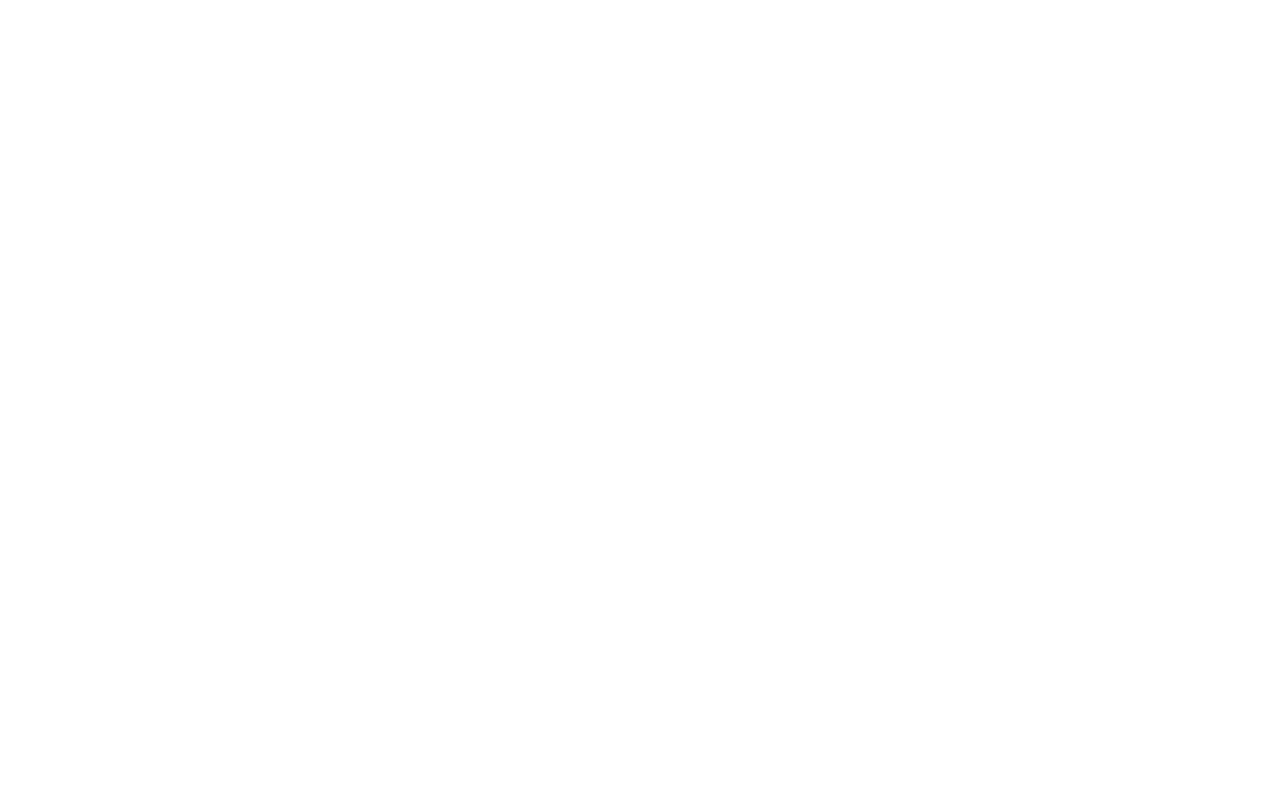
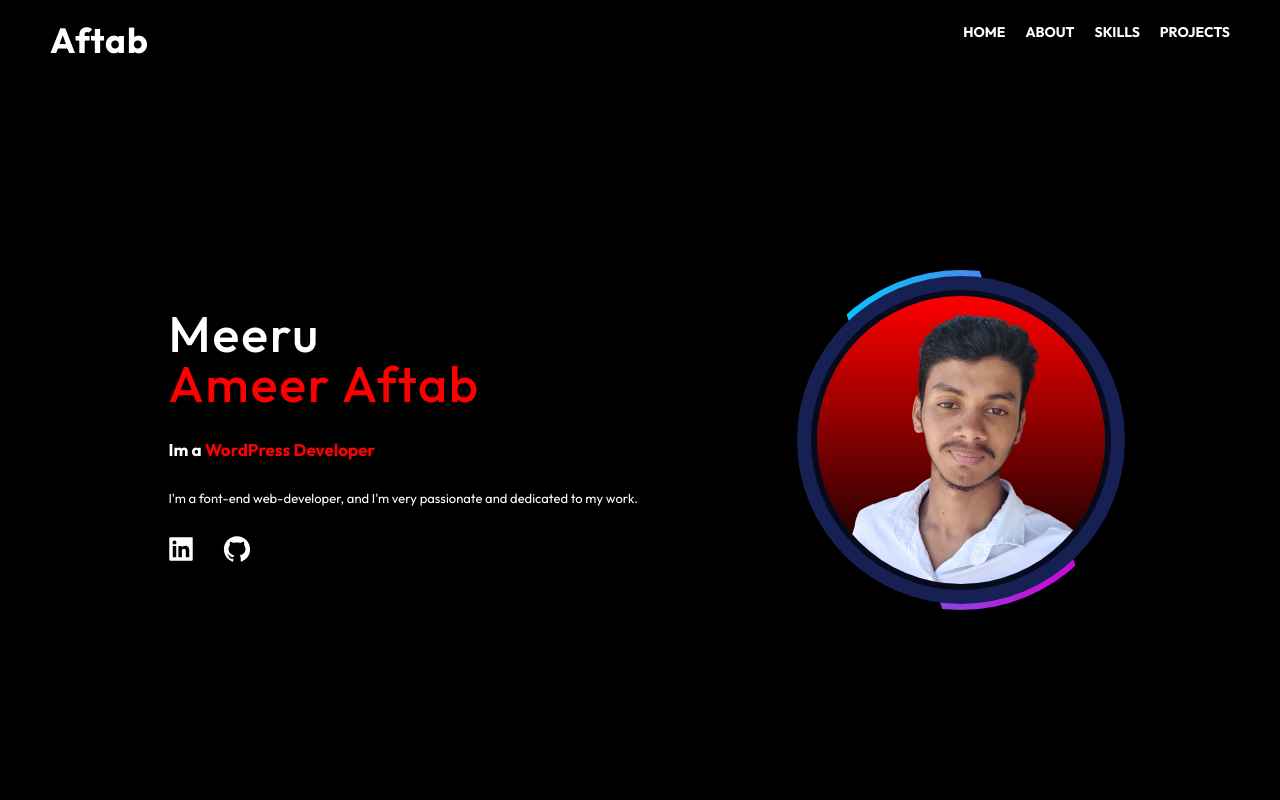
Before and after one commit to aftabmeeru/portfolio, a React (Create React App) app: page /#/ in a window 1280 px wide. Shown: the top 800 px of the page. Built offline with nearby package versions, Linux system fonts and the light colour scheme.

Commit message:
router update

```diff
--- a/src/App.jsx
+++ b/src/App.jsx
@@ -10,10 +10,10 @@
 
 function App() {
   return (
-    <Router basename='/portfolio'>
+    <Router>
       <Header />
       <Routes>
-        <Route exact path='/' element={ <Home /> } />
+        <Route path='/' element={ <Home /> } />
       </Routes>
       <Footer />
     </Router>
--- a/src/Components/Header.jsx
+++ b/src/Components/Header.jsx
@@ -1,7 +1,6 @@
 import React, { useState } from 'react';
 import { FaBars } from 'react-icons/fa';
 import { HashLink } from 'react-router-hash-link';
-import { Link } from 'react-router-dom';
 import MobileMenu from './MobileMenu';
 
 const Header = () => {
@@ -15,10 +14,10 @@
       </divs>
         <h1>Aftab</h1>
         <div className='links'>
-            <HashLink to={"#"}>Home</HashLink>
-            <HashLink to={"#about"}>About</HashLink>
-            <HashLink to={"#skills"}>Skills</HashLink>
-            <HashLink to={"#projects"}>Projects</HashLink>
+            <HashLink to={"/#"}>Home</HashLink>
+            <HashLink to={"/#about"}>About</HashLink>
+            <HashLink to={"/#skills"}>Skills</HashLink>
+            <HashLink to={"/#projects"}>Projects</HashLink>
         </div>
         <div className="open-menu" onClick={() => setMenu(true)}><FaBars /></div>
     </nav>
```
